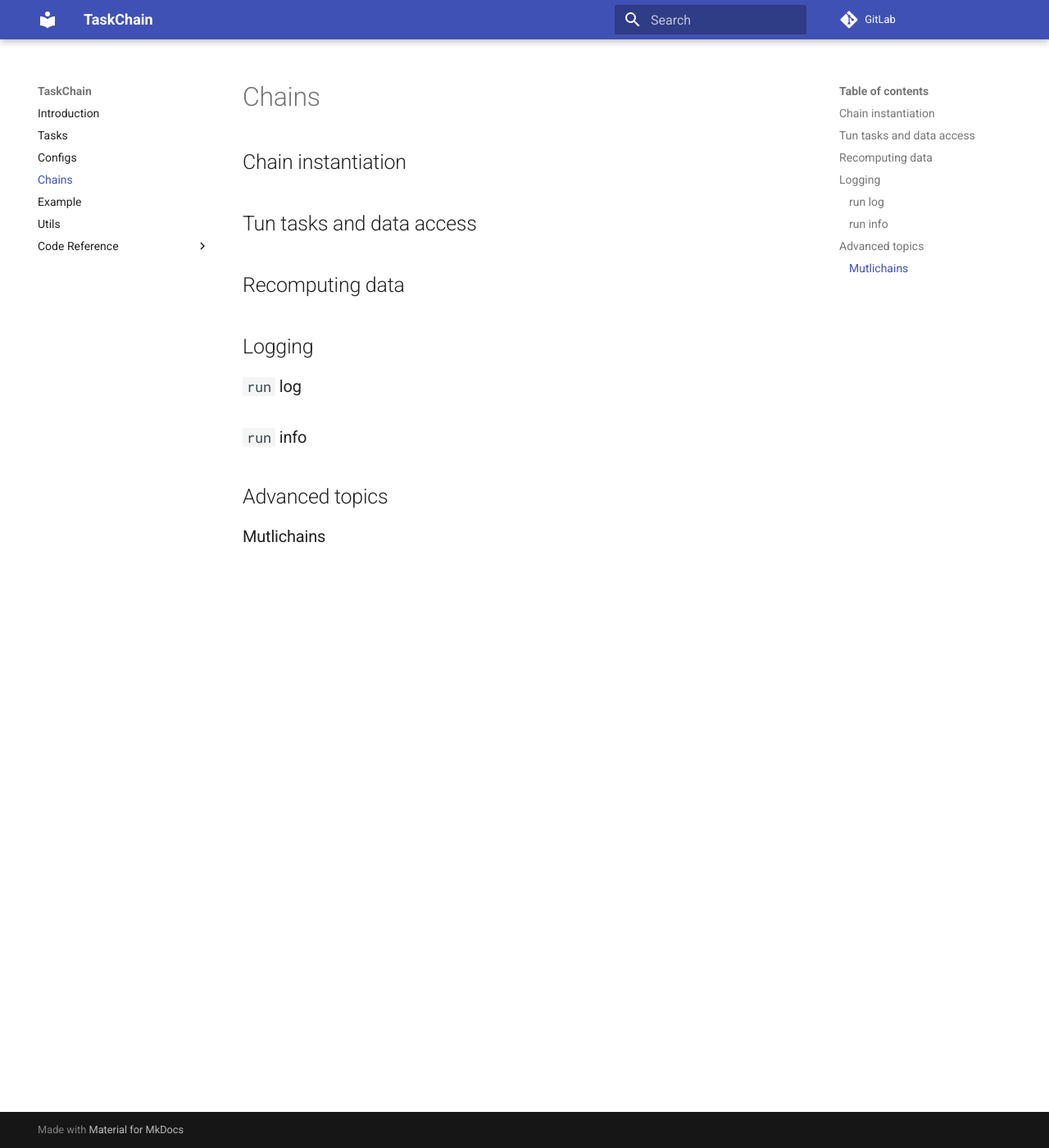
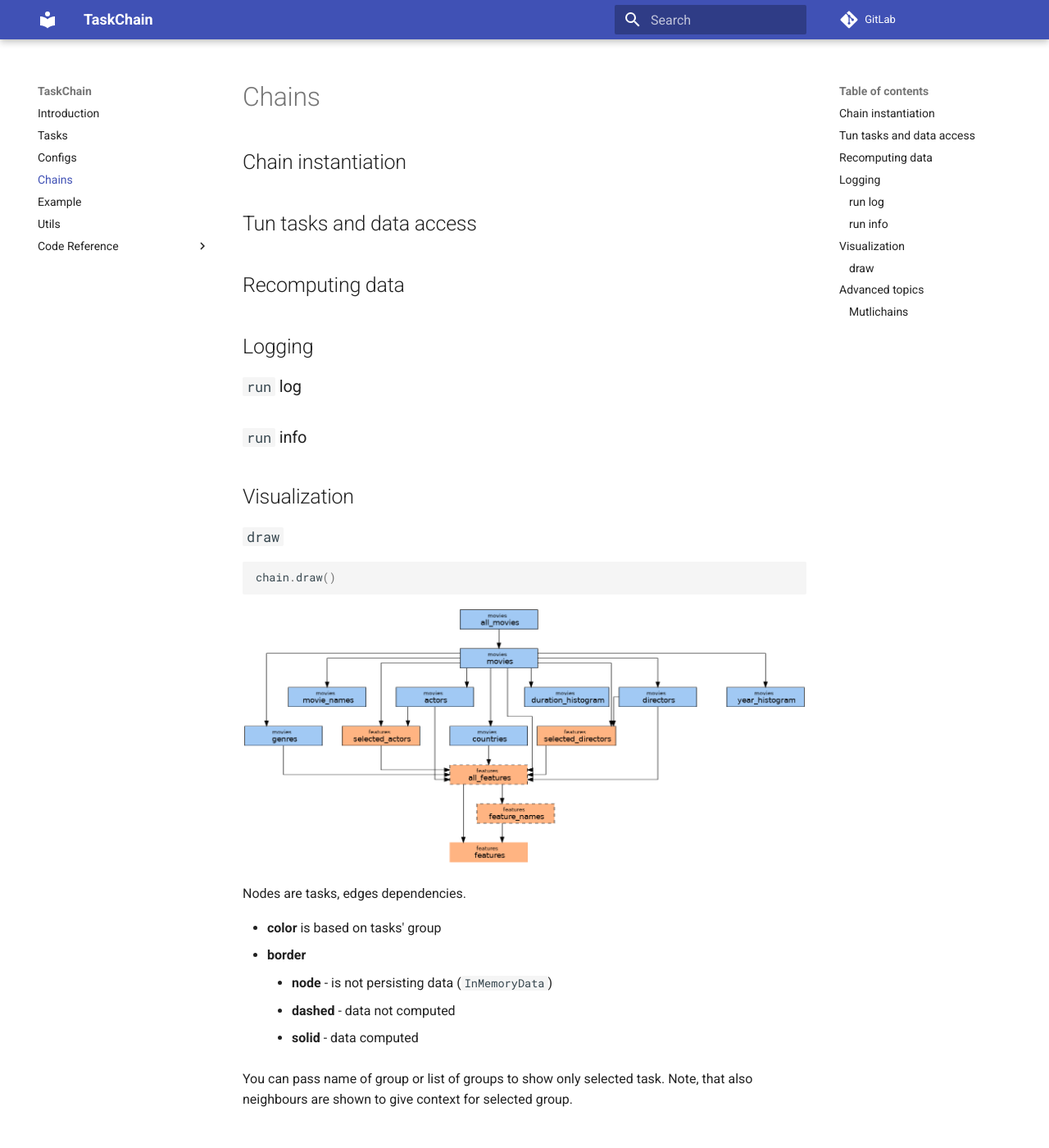
Before and after one commit to flowerchecker/taskchain, an MkDocs documentation site: the page built from docs/chains.md, in a window 1280 px wide and 1400 px high. Shown: the whole window at 82% size. Built offline with MkDocs 1.6.1 and Material for MkDocs 9.7.7, drawn with Linux system fonts in a browser that asks for light colours; comment, search, counter and statistics services are not loaded.

Commit message:
improve chain's draw

````diff
--- a/docs/chains.md
+++ b/docs/chains.md
@@ -17,6 +17,27 @@
 ### `run` info
 
 
+## Visualization
+
+### `draw`
+
+```python
+chain.draw()
+```
+
+![Graph](images/graph.png)
+
+Nodes are tasks, edges dependencies.
+
+- **color** is based on tasks' group
+- **border**
+    - **node** - is not persisting data (`InMemoryData`)
+    - **dashed** - data not computed
+    - **solid** - data computed
+
+You can pass name of group or list of groups to show only selected task.
+Note, that also neighbours are shown to give context for selected group.
+
 ## Advanced topics
 
 ### Mutlichains
````
Also changed, not shown: docs/images/graph.png (added), 2 other files.
